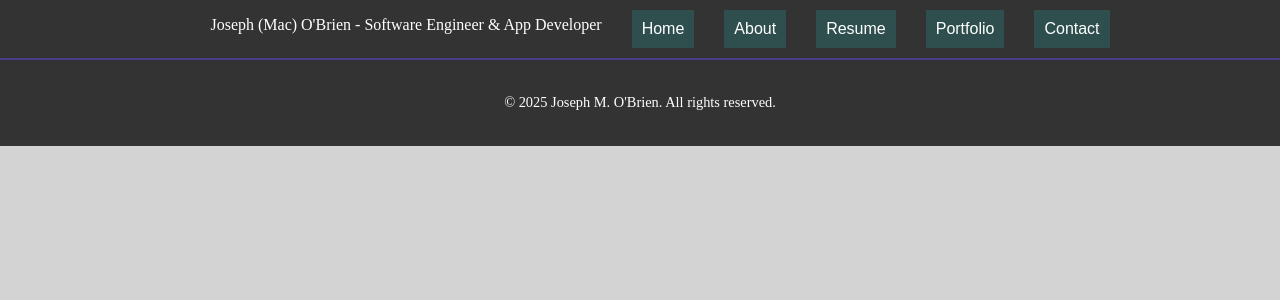
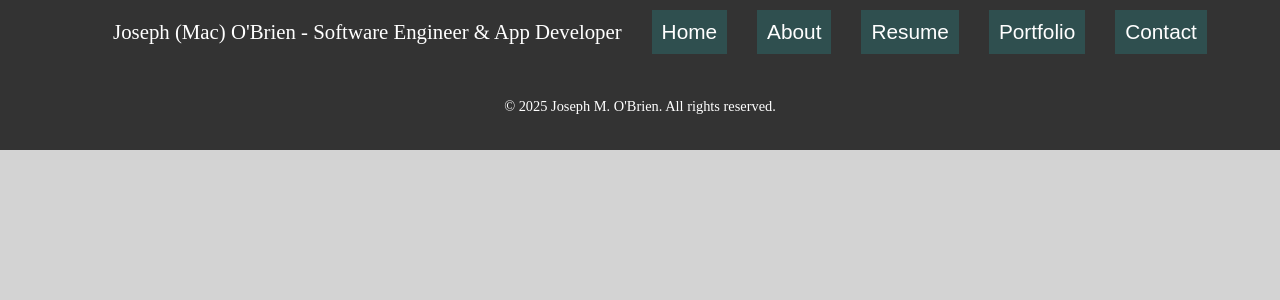
Before and after one commit to jobrien127/personal-site, a React (Create React App) app: page /blog in a window 1280 px wide. Shown: the top 300 px of the page. Built offline with nearby package versions, Linux system fonts and the light colour scheme; the HTML template or start-up script is replaced by a standard one.

Commit message:
adjust styling for tab bar

```diff
--- a/src/components/TabBar/TabBar.css
+++ b/src/components/TabBar/TabBar.css
@@ -8,6 +8,7 @@
   display: flex;
   padding: 10px 20px;
   z-index: 1000;
+  max-height: 10%;
 }
 
 .tab-links-container {
@@ -28,7 +29,7 @@
   background: #2f4f4f;
   border: none;
   color: white;
-  font-size: 1em;
+  font-size: 1.3em;
   text-decoration: none;
   cursor: pointer;
 }
@@ -46,7 +47,7 @@
 
 .tab-header {
   color: white;
-  font-size: 1em;
+  font-size: 1.3em;
   text-decoration: none;
-  margin-top: 0.5vw;
+  margin-top: 0.5em;
 }
--- a/src/styles/App.css
+++ b/src/styles/App.css
@@ -8,7 +8,7 @@ html {
 }
 
 .app .content {
-  padding-top: 60px;
+  padding-top: 5%;
   background-color: darkslateblue;
 }
 
```
